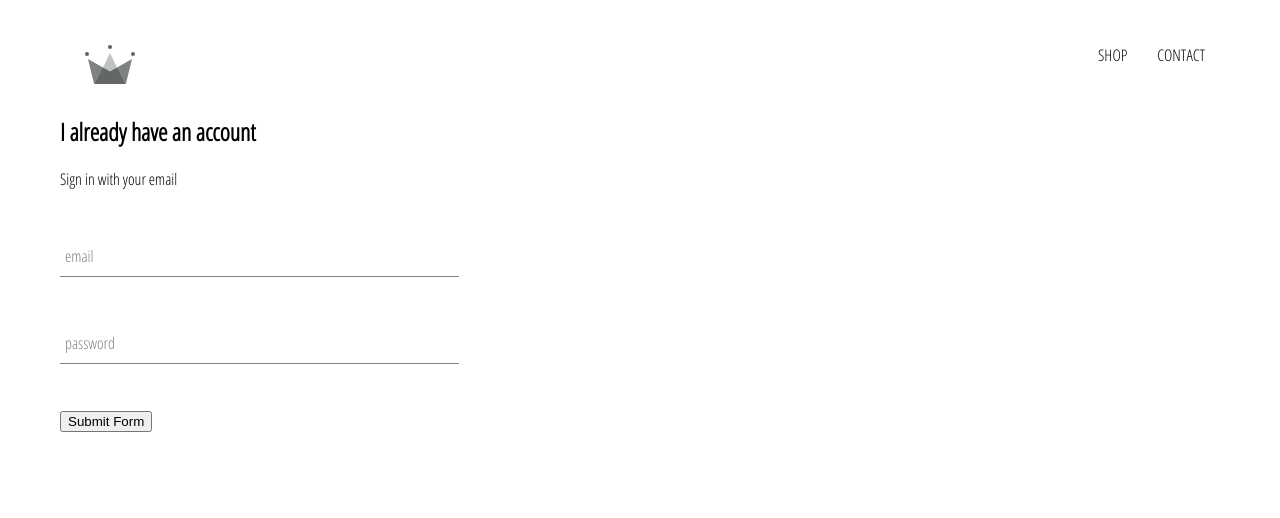
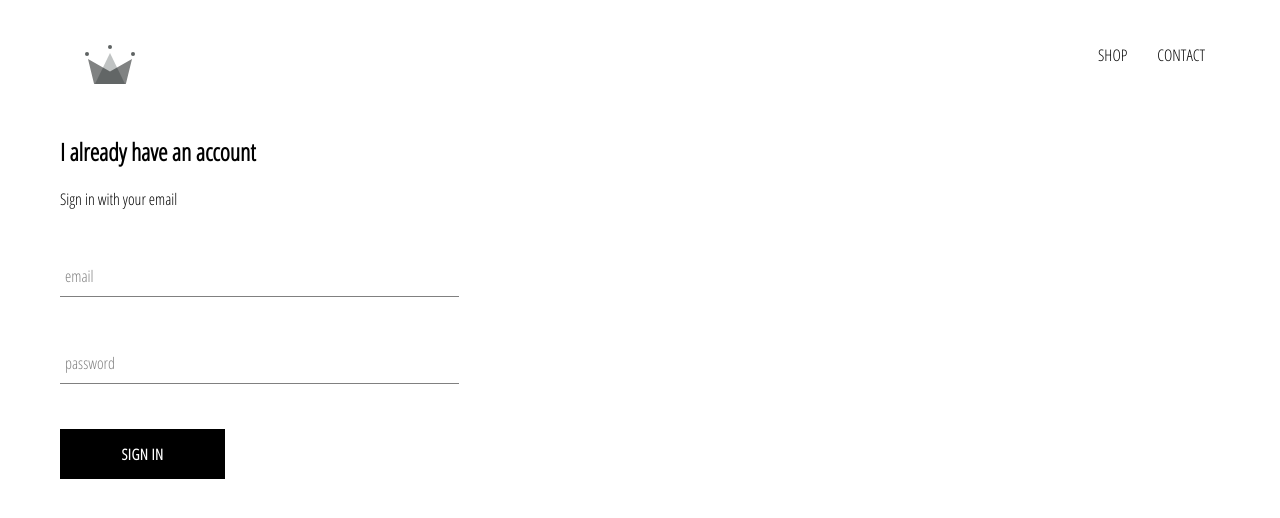
Before and after one commit to DehRehkT/crwn-clothing, a React (Create React App) app: page /signin in a window 1280 px wide. Shown: the top 518 px of the page. Built offline with nearby package versions, Linux system fonts and the light colour scheme.

Commit message:
design custom button component and styling. Add custom button to the sign-in page and add styling to sign-in page

```diff
--- /dev/null
+++ b/src/components/custom-button/custom-button.component.jsx
@@ -0,0 +1,11 @@
+import React from 'react';
+
+import './custom-button.styles.scss';
+
+const CustomButton = ({ children, ...otherProps }) => (
+  <button className='custom-button' {...otherProps}>
+    {children}
+  </button>
+)
+
+export default CustomButton;
--- /dev/null
+++ b/src/components/custom-button/custom-button.styles.scss
@@ -0,0 +1,22 @@
+.custom-button {
+  min-width: 165px;
+  width: auto;
+  height: 50px;
+  letter-spacing: 0.5px;
+  line-height: 50px;
+  padding: 0 35px 0 35px;
+  font-size: 15px;
+  background-color: black;
+  color: white;
+  text-transform: uppercase;
+  font-family: 'Open Sans Condensed';
+  font-weight: bolder;
+  border: none;
+  cursor: pointer;
+
+  &:hover {
+    background-color: white;
+    color: black;
+    border: 1px solid black;
+  }
+}
--- a/src/components/sign-in/sign-in.component.jsx
+++ b/src/components/sign-in/sign-in.component.jsx
@@ -1,6 +1,7 @@
 import React from 'react';
 
 import FormInput from '../form-input/form-input.component';
+import CustomButton from '../custom-button/custom-button.component';
 
 import './sign-in.styles.scss';
 
@@ -49,7 +50,7 @@
             label='password'
             required
           />
-          <input type='submit' value='Submit Form'/>
+          <CustomButton type='submit'> SIGN IN </CustomButton>
         </form>
       </div>
     )
--- a/src/components/sign-in/sign-in.styles.scss
+++ b/src/components/sign-in/sign-in.styles.scss
@@ -1,3 +1,9 @@
 .sign-in {
   width: 30vw;
+  display: flex;
+  flex-direction: column;
+
+  .title {
+    margin: 10px 0;
+  }
 }
```
